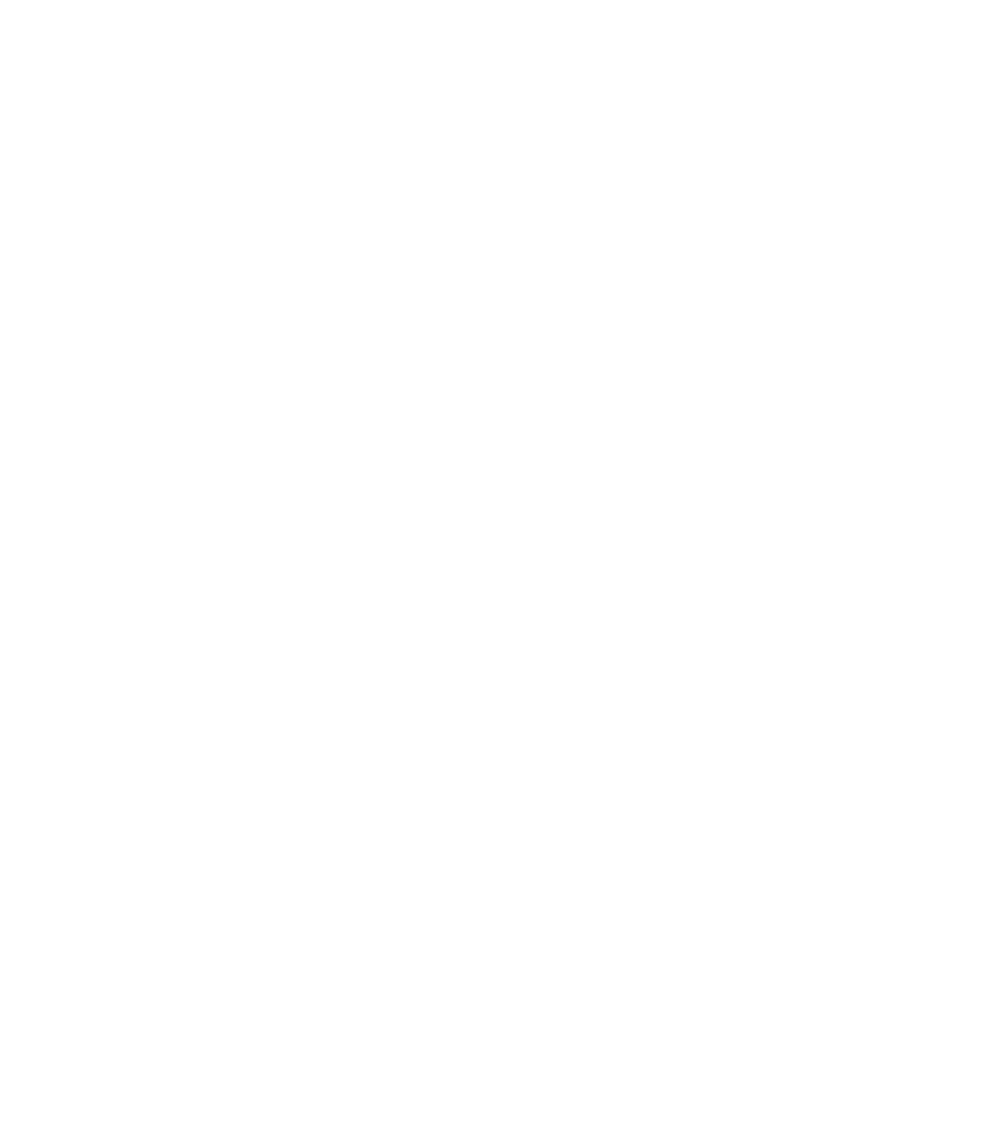
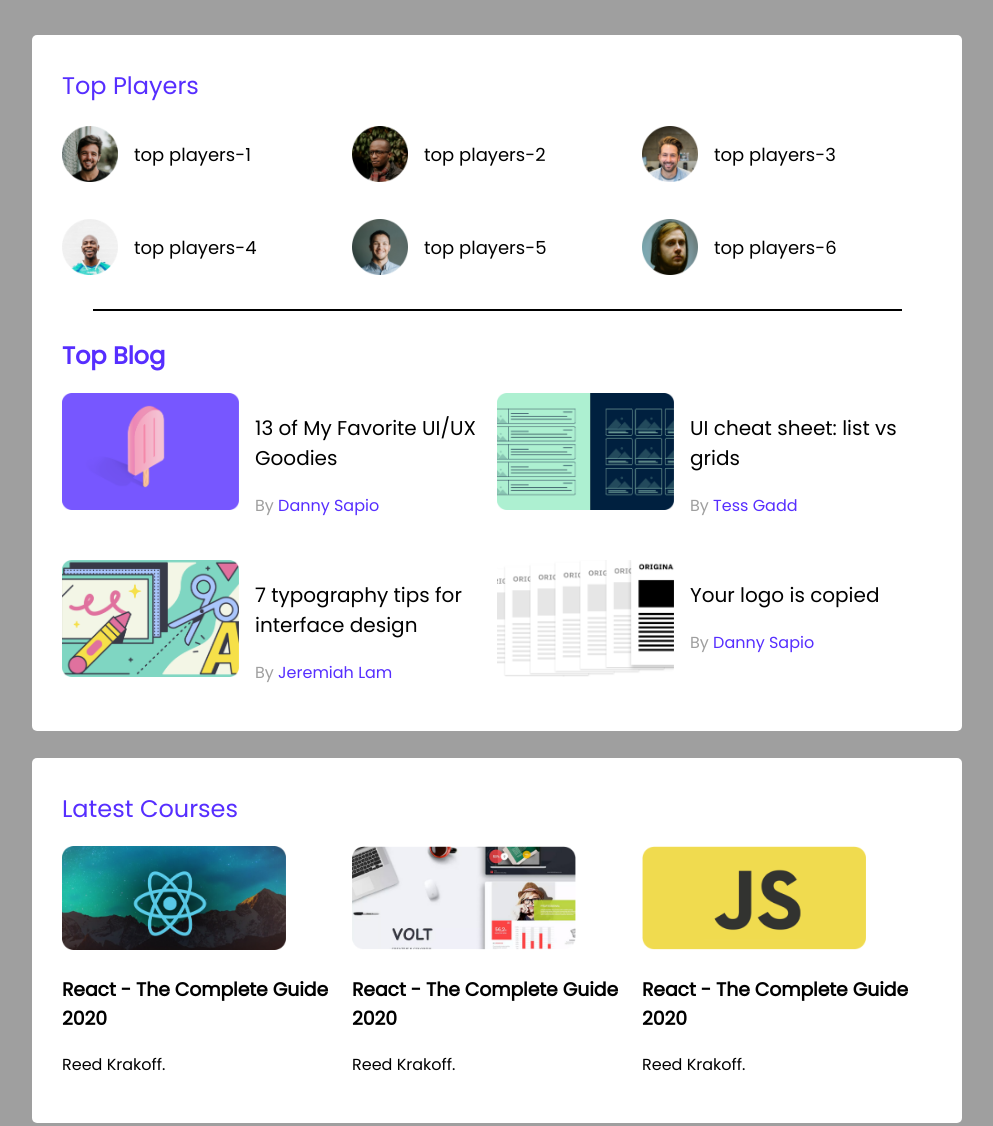
Before and after one commit to rashidulub/leader-board-css3, a plain HTML site: page index.html in a window 1280 px wide. Shown: the whole page, without its empty margins (143-1136 px from the left). Before the commit the page ends 800 px from the top, so only its background shows below. Drawn offline with Linux system fonts and the light colour scheme.

Commit message:
add style

```diff
--- a/index.html
+++ b/index.html
@@ -4,10 +4,129 @@
     <meta charset="UTF-8">
     <meta http-equiv="X-UA-Compatible" content="IE=edge">
     <meta name="viewport" content="width=device-width, initial-scale=1.0">
-    <title>Document</title>
+    <title>Leader Board</title>
     <link rel="stylesheet" href="styles/style.css">
+    <link rel="preconnect" href="https://fonts.googleapis.com"><link rel="preconnect" href="https://fonts.gstatic.com" crossorigin><link href="https://fonts.googleapis.com/css2?family=Poppins&display=swap" rel="stylesheet">
 </head>
 <body>
+    <!-- header start -->
+    <header>
 
+    </header>
+    <!-- header end -->
+    <!-- top player and top blog -->
+
+    <main>
+        <section class="container">
+            <div class="top-players">
+                <h2 class="section-title">Top Players</h2>
+                <div class="players">
+                    <div class="player">
+                        <img src="images/players/player-1.png" alt="">
+                        <h3 class="player-name">top players-1</h3>
+                    </div>
+                    <div class="player">
+                        <img src="images/players/player-2.png" alt="">
+                        <h3 class="player-name">top players-2</h3>
+                    </div>
+                    <div class="player">
+                        <img src="images/players/player-3.png" alt="">
+                        <h3 class="player-name">top players-3</h3>
+                    </div>
+                    <div class="player">
+                        <img src="images/players/player-4.png" alt="">
+                        <h3 class="player-name">top players-4</h3>
+                    </div>
+                    <div class="player">
+                        <img src="images/players/player-5.png" alt="">
+                        <h3 class="player-name">top players-5</h3>
+                    </div>
+                    <div class="player">
+                        <img src="images/players/player-6.png" alt="">
+                        <h3 class="player-name">top players-6</h3>
+                    </div>
+                </div>
+            </div>
+            <hr>
+            <!-- top blogs -->
+            <div class="top-blogs">
+                <h2 class="section-title-top-blog">Top Blog</h2>
+                <div class="blogs">
+                    <div class="article-blog">
+                        <div class="thumbhill">
+                            <img src="images/blogs/blog-1.png" alt="">
+                        </div>
+                        <div class="blog-info">
+                            <h3 class="blog-title">13 of My Favorite UI/UX Goodies</h3>
+                            <p class="by">By <a class="blog-author" href="">Danny Sapio</a></p>
+                        </div>
+                    </div>
+                    <div class="article-blog">
+                        <div class="thumbhill">
+                            <img src="images/blogs/blog-2.png" alt="">
+                        </div>
+                        <div class="blog-info">
+                            <h3 class="blog-title">UI cheat sheet:
+                                list vs grids</h3>
+                            <p class="by">By <a class="blog-author" href="">Tess Gadd</a></p>
+                        </div>
+                    </div>
+                    <div class="article-blog">
+                        <div class="thumbhill">
+                            <img src="images/blogs/blog-3.png" alt="">
+                        </div>
+                        <div class="blog-info">
+                            <h3 class="blog-title">7 typography tips
+                                for interface design</h3>
+                            <p class="by">By <a class="blog-author" href=""> Jeremiah Lam</a></p>
+                        </div>
+                    </div>
+                    <div class="article-blog">
+                        <div class="thumbhill">
+                            <img src="images/blogs/blog-4.png" alt="">
+                        </div>
+                        <div class="blog-info">
+                            <h3 class="blog-title">Your logo is
+                                copied</h3>
+                            <p class="by">By <a class="blog-author" href="">Danny Sapio</a></p>
+                        </div>
+                    </div>
+                </div>
+            </div>
+        </section>
+        <section class="container">
+            <h2 class="section-title">Latest Courses</h2>
+            <div class="courses">
+                <div class="course">
+                    <div class="curses-banner">
+                        <img src="images/courses/course-1.png" alt="">
+                    </div>
+                    <div class="course-details">
+                        <h3 class="course-title">React - The Complete Guide 2020</h3>
+                        <p class="course-author">Reed Krakoff.</p>
+                    </div>
+                </div>
+                <div class="course">
+                    <div class="curses-banner">
+                        <img src="images/courses/course-2.png" alt="">
+                    </div>
+                    <div class="course-details">
+                        <h3 class="course-title">React - The Complete Guide 2020</h3>
+                        <p class="course-author">Reed Krakoff.</p>
+                    </div>
+                </div>
+                <div class="course">
+                    <div class="curses-banner">
+                        <img src="images/courses/course-3.png" alt="">
+                    </div>
+                    <div class="course-details">
+                        <h3 class="course-title">React - The Complete Guide 2020</h3>
+                        <p class="course-author">Reed Krakoff.</p>
+                    </div>
+                </div>
+            </div>
+        </section>
+
+    </main>
 </body>
 </html>
--- a/styles/style.css
+++ b/styles/style.css
@@ -0,0 +1,109 @@
+/* top players style */
+body {
+    font-family: 'Poppins', sans-serif;
+    background-color: #9F9F9F;
+}
+
+main {
+    display: flex;
+    flex-direction: column;
+    align-items: center;
+}
+
+.container {
+    width: 870px;
+    background: #FFFFFF;
+    border-radius: 5px;
+    padding: 30px;
+    margin-top: 27px;
+
+
+}
+
+.players {
+    display: grid;
+    grid-template-columns: repeat(3, 1fr);
+   grid-row-gap: 30px;
+
+
+
+}
+
+.player-name {
+    font-weight: 500;
+    font-size: 18px;
+    margin-left: 16px;
+
+}
+.top-players{
+    margin-bottom: 30px;
+}
+.section-title {
+    color: #562EFF;
+    font-weight: 500;
+    font-size: 24px;
+    font-weight: 500;
+    margin-top: 3px;
+
+}
+
+.player {
+    display: flex;
+    align-items: center;
+}
+
+.player img {
+    height: 56px;
+    width: 56px;
+}
+hr{
+    width: 807px;
+    border: 1px solid #000000;
+    margin-bottom: 27px;
+}
+/* next section */
+.top-blogs img{
+    width: 177px;
+height: 117px;
+}
+.article-blog{
+    display: flex;
+
+}
+.section-title-top-blog{
+    font-size: 24px;
+    color: #562EFF;
+}
+.blog-info{
+    margin-left: 16px;
+}
+.blog-title{
+    font-weight: 500;
+font-size: 20px;
+}
+.by{
+    color: #9F9F9F;
+    font-size: 16px;
+
+}
+.blog-author{
+    color: #562EFF;
+    font-size: 16px;
+    text-decoration: none;
+
+}
+.blogs{
+    display: grid;
+    grid-template-columns: repeat(2,1fr);
+    grid-row-gap: 26px;
+}
+/*----------------
+  course style
+----------------*/
+.curses-banner img{
+    width: 224px;
+height: 104px;
+}
+.courses{
+    display: flex;
+}
```
